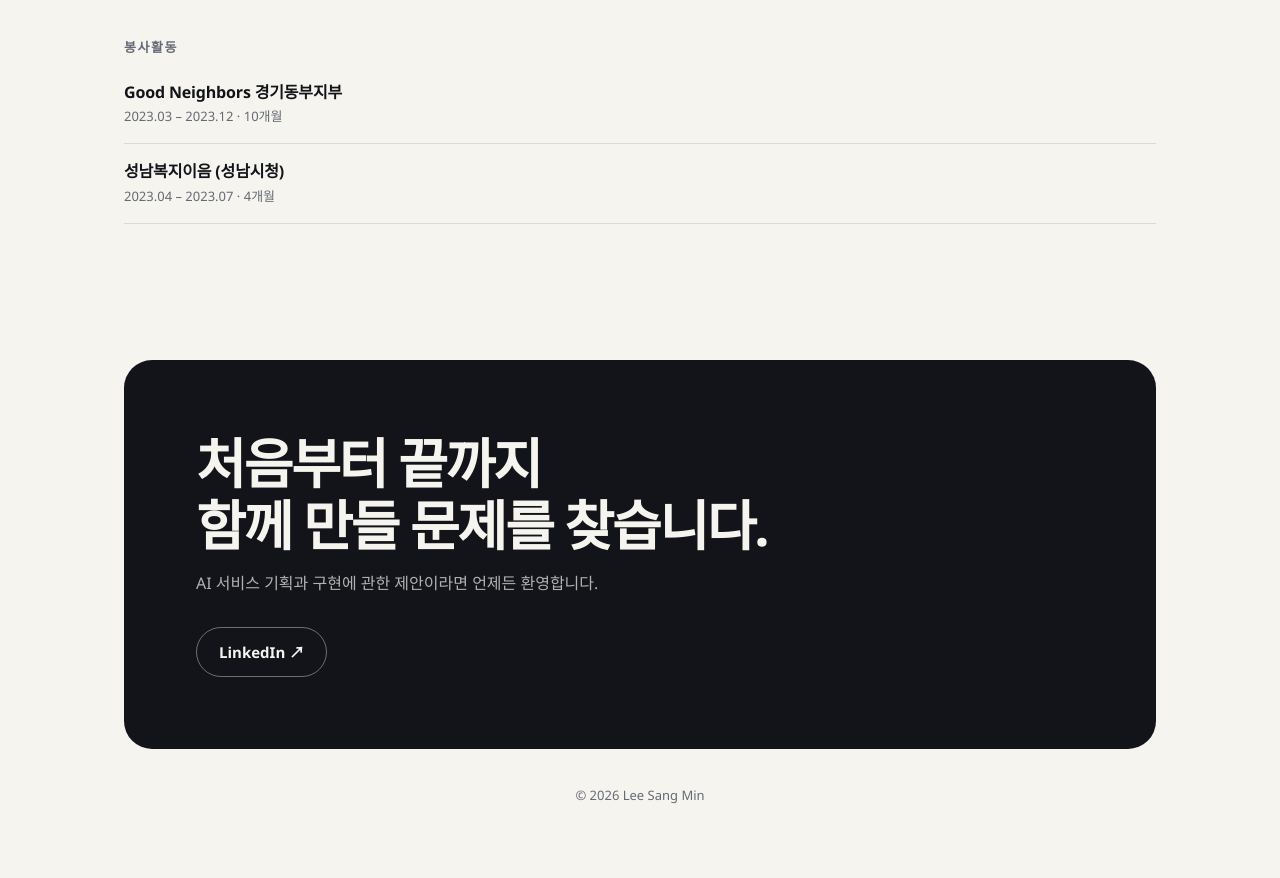
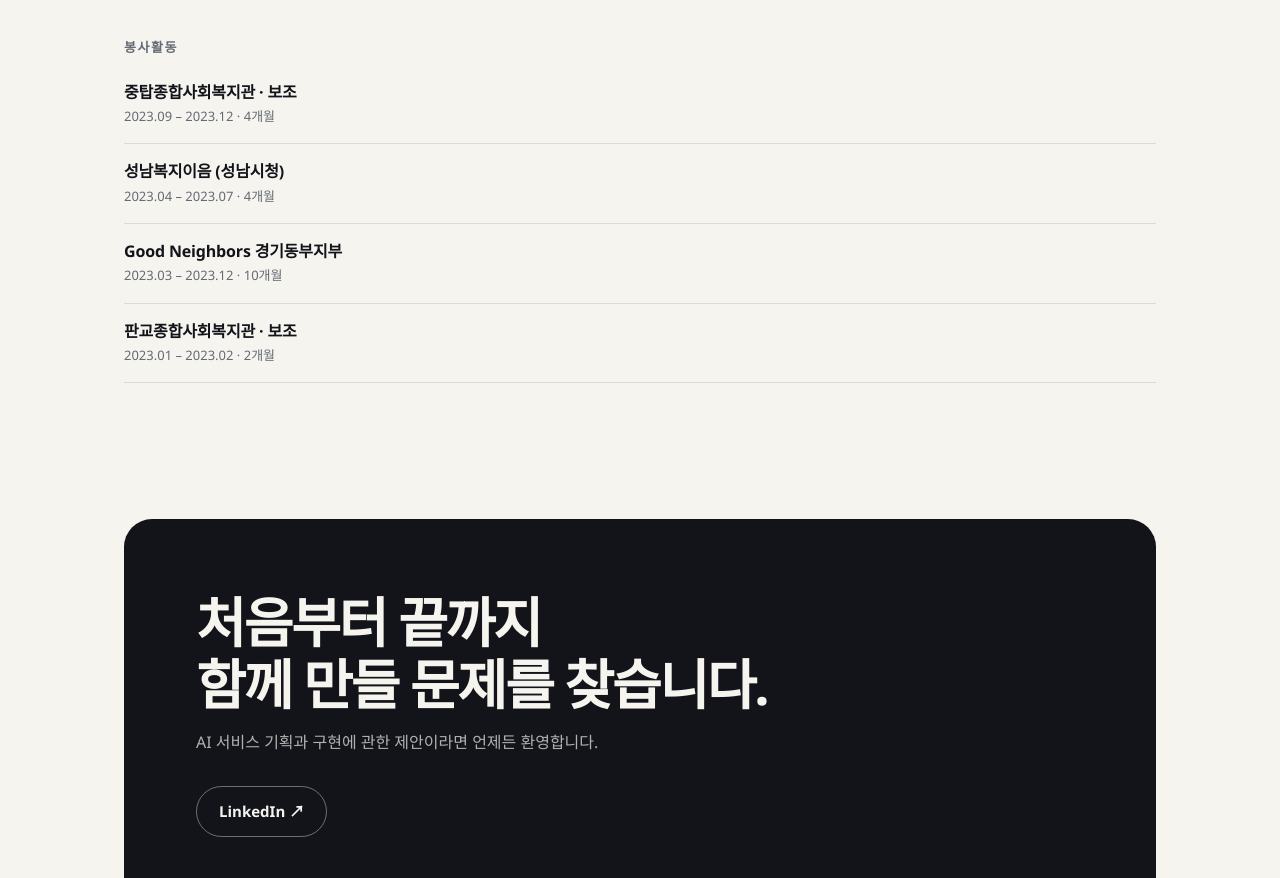
Before and after one commit to luke2176/luke2176.github.io, a plain HTML site: page index.html in a window 1280 px wide. Shown: the part 5278-6156 px from the top of the page. Before the commit the page ends 6133 px from the top, so only its background shows below. Drawn offline with Linux system fonts and the light colour scheme; a web font is replaced by a local one.

Commit message:
Add two volunteer activities
Co-Authored-By: Claude Opus 5.5 (1M context) <noreply@anthropic.com>

```diff
--- a/index.html
+++ b/index.html
@@ -456,8 +456,10 @@
   ];
 
   const VOLUNTEER = [
+    { t: '중탑종합사회복지관 · 보조', m: '2023.09 – 2023.12 · 4개월' },
+    { t: '성남복지이음 (성남시청)', m: '2023.04 – 2023.07 · 4개월' },
     { t: 'Good Neighbors 경기동부지부', m: '2023.03 – 2023.12 · 10개월' },
-    { t: '성남복지이음 (성남시청)', m: '2023.04 – 2023.07 · 4개월' }
+    { t: '판교종합사회복지관 · 보조', m: '2023.01 – 2023.02 · 2개월' }
   ];
   // =====================================================================
 
```
